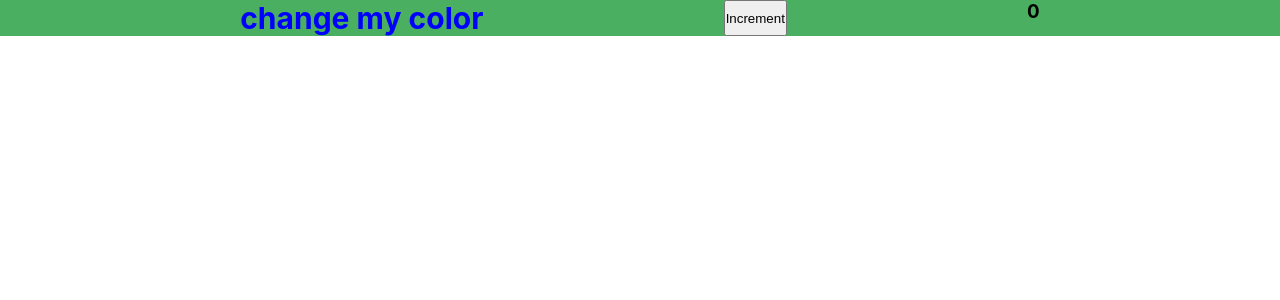
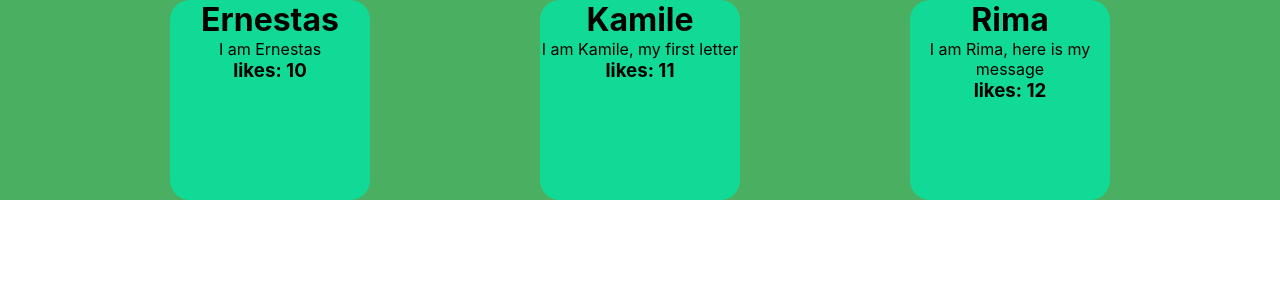
Before and after one commit to panasonicas/React-begining-examples, a React (Create React App) app: page / in a window 1280 px wide. Shown: the top 300 px of the page. Built offline with nearby package versions, Linux system fonts and the light colour scheme.

Commit message:
2examples

```diff
--- a/src/App.js
+++ b/src/App.js
@@ -2,18 +2,24 @@ import React, {useState} from 'react';
 import Tweet from './Tweet';
 
 function App(){
+  // const [users] = useState([
+  //   {name: 'Ernestas', message:'I am Ernestas', likes:10},
+  //   {name: 'Kamile', message:'I am Kamile, my first letter', likes:11},
+  //   {name: 'Rima', message:'I am Rima, here is my message', likes: 12}
+  // ]);
 
-const [isRed, setRed] = useState(false);
-const [count, setCount] = useState(0);
-const increment = () => {
-  setCount(count+1);
-  setRed(!isRed);
-}
+  const users = [
+    {name: 'Ernestas', message:'I am Ernestas', likes:10},
+    {name: 'Kamile', message:'I am Kamile, my first letter', likes:11},
+    {name: 'Rima', message:'I am Rima, here is my message', likes: 12}
+  ];
+
+
   return(
     <div className="app">
-      <h1 className={isRed ? 'red':'blue'}>change my color</h1>
-      <button onClick={increment}>Increment</button>
-      <h3>{count}</h3>
+      {users.map(user => (
+        <Tweet name={user.name} message={user.message} likes={user.likes} />
+      ))}
     </div>
   );
 }
```
